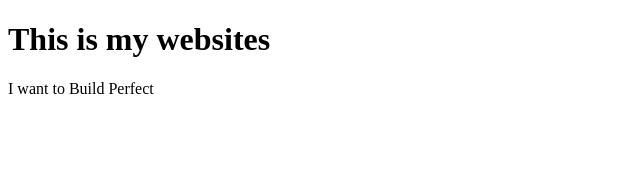
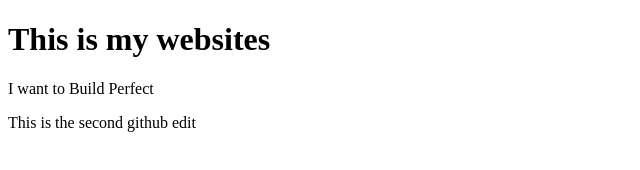
Before and after one commit to mbr0775/MBRTech, a plain HTML site: page Index.html in a window 1280 px wide. Shown: the whole page, without its empty margins (0-640 px from the left). Drawn offline with Linux system fonts and the light colour scheme.

Commit message:
Update Index.html

```diff
--- a/Index.html
+++ b/Index.html
@@ -8,6 +8,7 @@
 <body>
     <h1>This is my websites</h1>
     <P> I want to Build Perfect</P>
+        <P> This is the second github edit</P>
 
 </body>
 </html>
```
